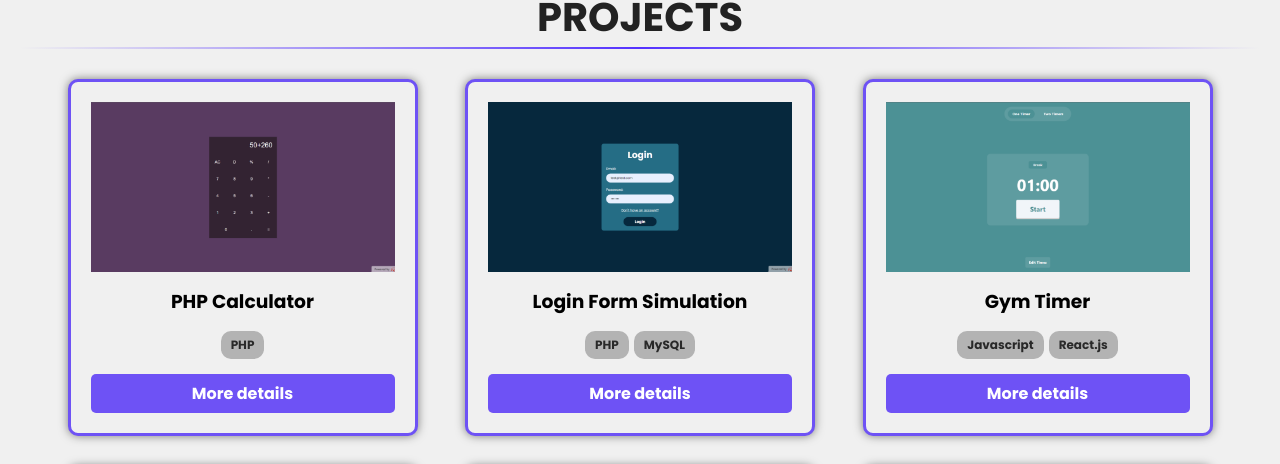
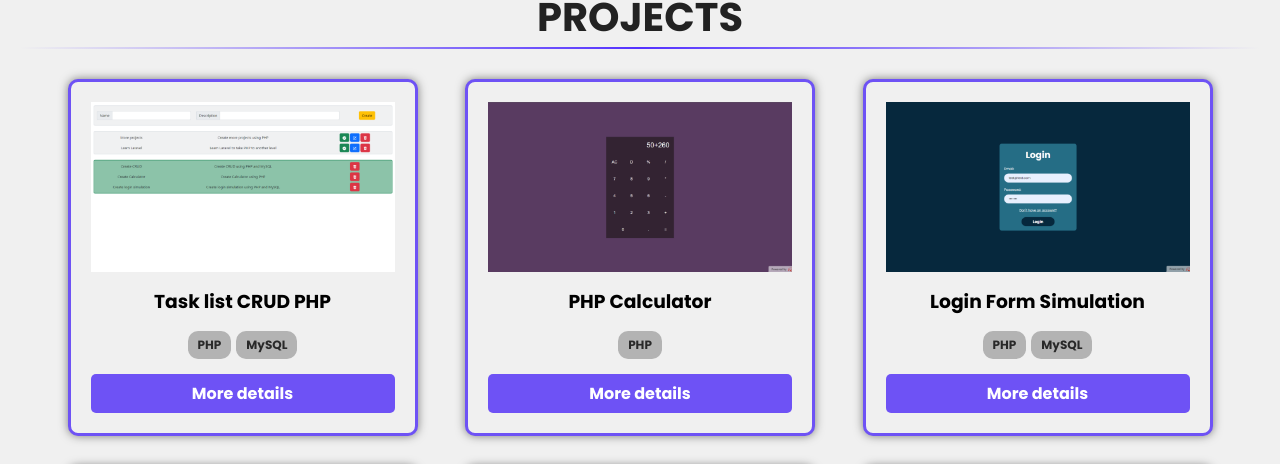
Before and after one commit to francescoalterio/portfolio-nextjs, a Next.js app: page /projects in a window 1280 px wide. Shown: the part 158-622 px from the top of the page. Built offline with nearby package versions, Linux system fonts and the light colour scheme.

Commit message:
add nuew project crud-php

```diff
--- a/projects/index.js
+++ b/projects/index.js
@@ -802,4 +802,33 @@ The app is built with Monaco Editor, the same editor that VS Code uses.`,
       />,
     ],
   },
+  {
+    id: 22,
+    name: "Task list CRUD PHP",
+    src: "/images/projects/crud-php.png",
+    alt: "img-crud-php",
+    description: "Basic Task List, create, complete, edit and delete tasks.",
+    preview: "https://francescoalteriog.000webhostapp.com/crud-php/",
+    repo: "https://github.com/francescoalterio/CRUD-PHP",
+    coreTechs: ["PHP", "MySQL"],
+    isFavorite: false,
+    techs: [
+      <Skill
+        src={"/images/technologies/php.png"}
+        href={"https://www.php.net"}
+        alt={"img-php-logo"}
+        technology="PHP"
+        size={80}
+        needPadding
+      />,
+      <Skill
+        src={"/images/technologies/mysql.png"}
+        href={"https://www.mysql.com/"}
+        alt={"img-mysql-logo"}
+        technology="MySQL"
+        size={80}
+        needPadding
+      />,
+    ],
+  },
 ];
```
Also changed, not shown: public/images/projects/crud-php.png (added).
